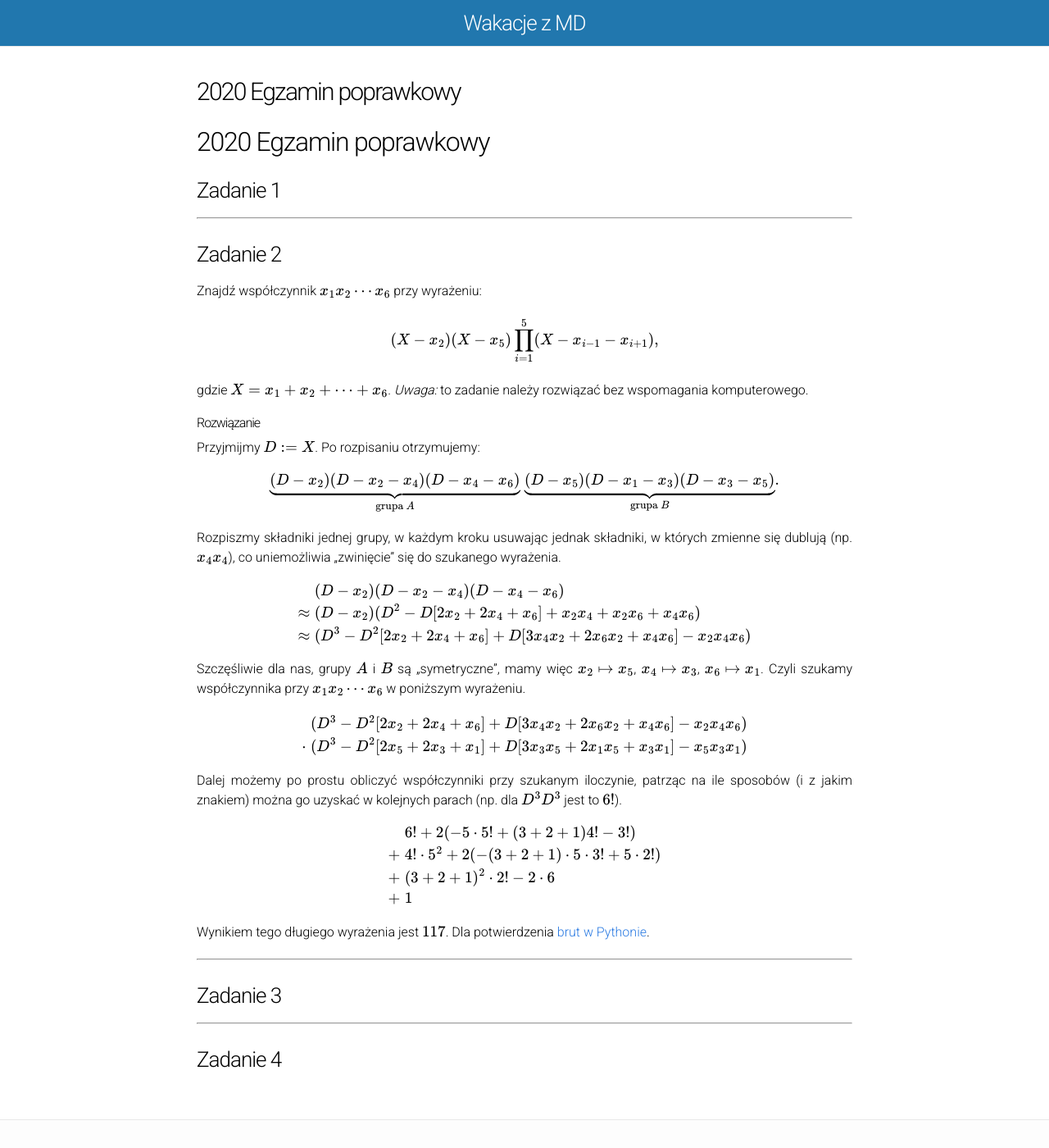
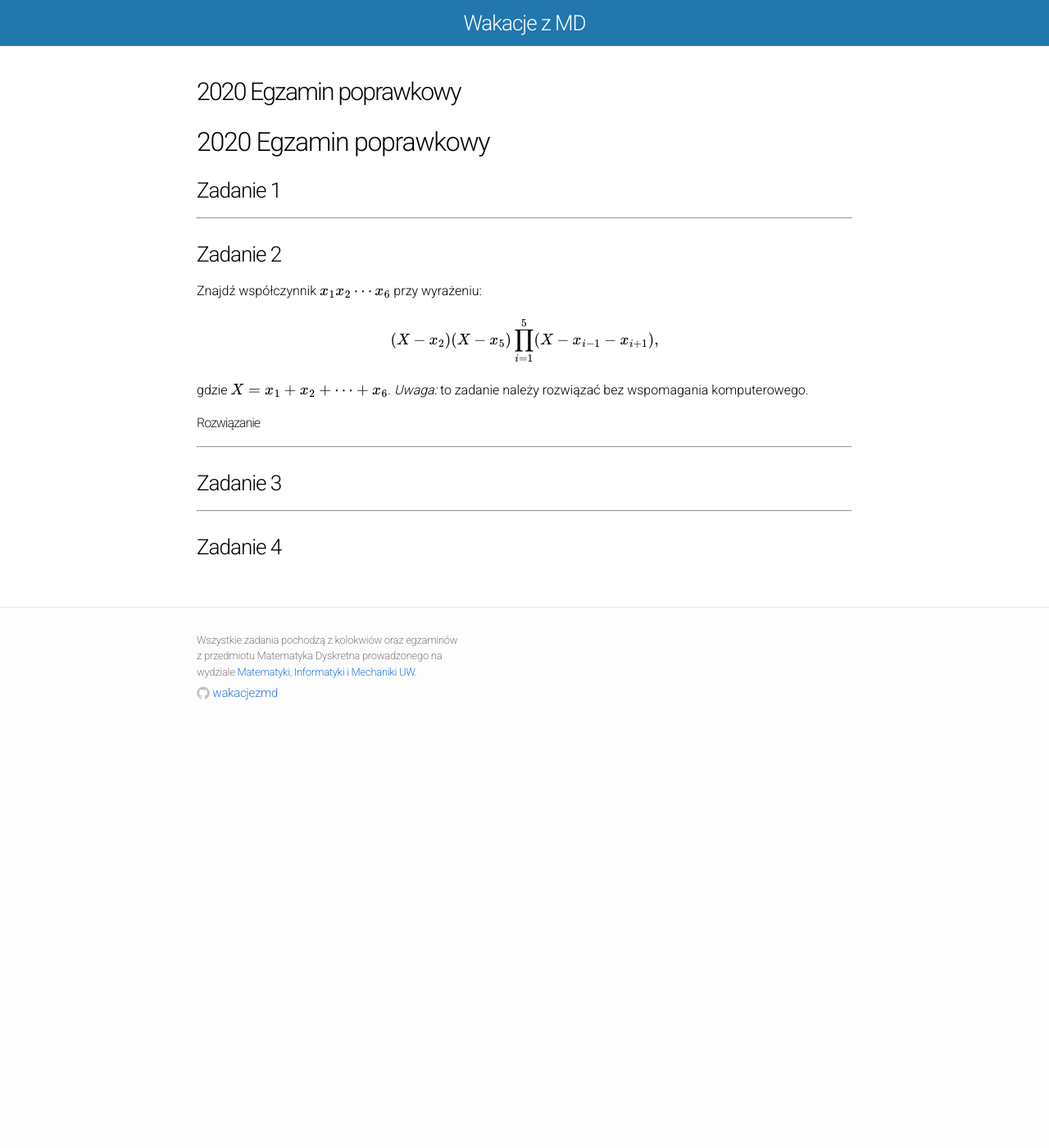
Before and after one commit to wakacjezmd/wakacjezmd.github.io, a Jekyll site: the page built from _solutions/2020/2020-egzamin-2.md, in a window 1280 px wide and 1400 px high. Shown: the whole window at 82% size. Built offline with Jekyll 4.4.1, drawn with Linux system fonts in a browser that asks for light colours; nearby versions of some CDN libraries; formulas are drawn with MathJax 3; our own code applies the rules of GitHub Pages for plain Markdown files.

Commit message:
Make solution collapsible

```diff
--- a/_solutions/2020/2020-egzamin-2.md
+++ b/_solutions/2020/2020-egzamin-2.md
@@ -19,7 +19,7 @@ Znajdź współczynnik \\(x_1 x_2 \cdots x_6\\) przy wyrażeniu:
 
 gdzie \\( X = x_1 + x_2 + \cdots + x_6 \\). *Uwaga:* to zadanie należy rozwiązać bez wspomagania komputerowego.
 
-<div>
+<div data-collapse>
   <h4 class="collapsible">Rozwiązanie</h4>
   <div class="solution">
     <p>
```
